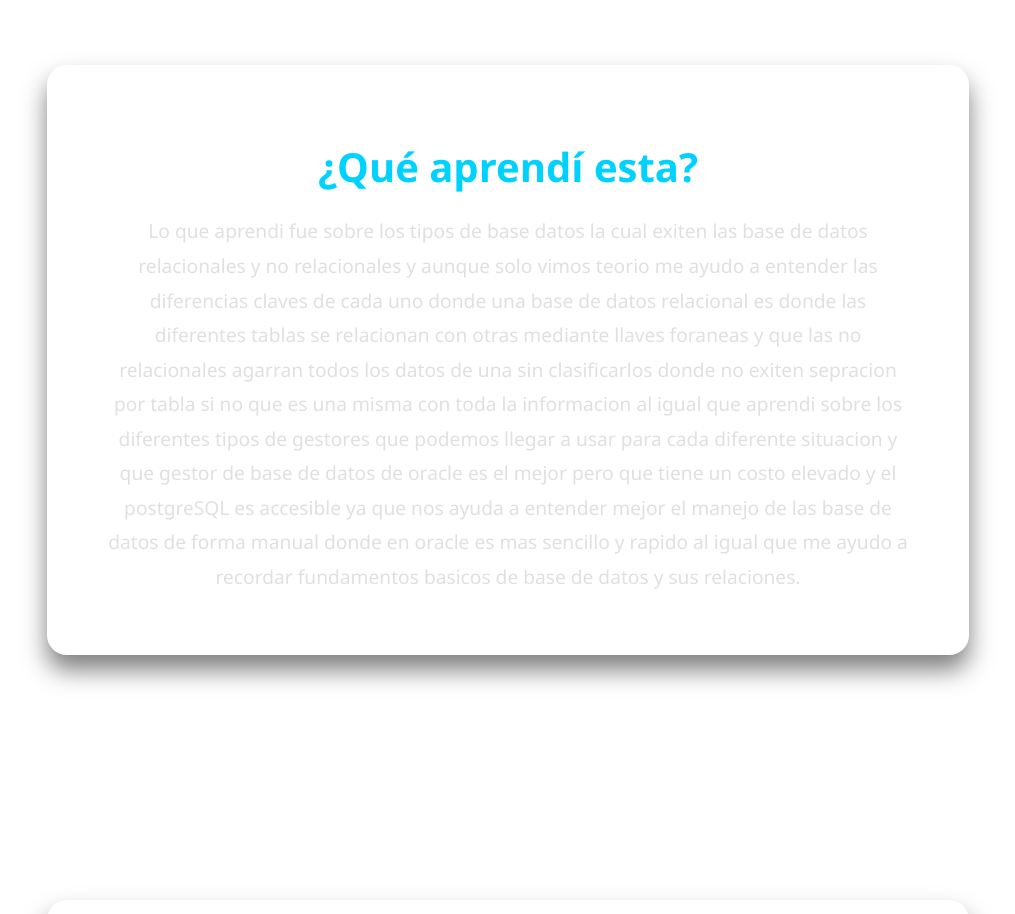
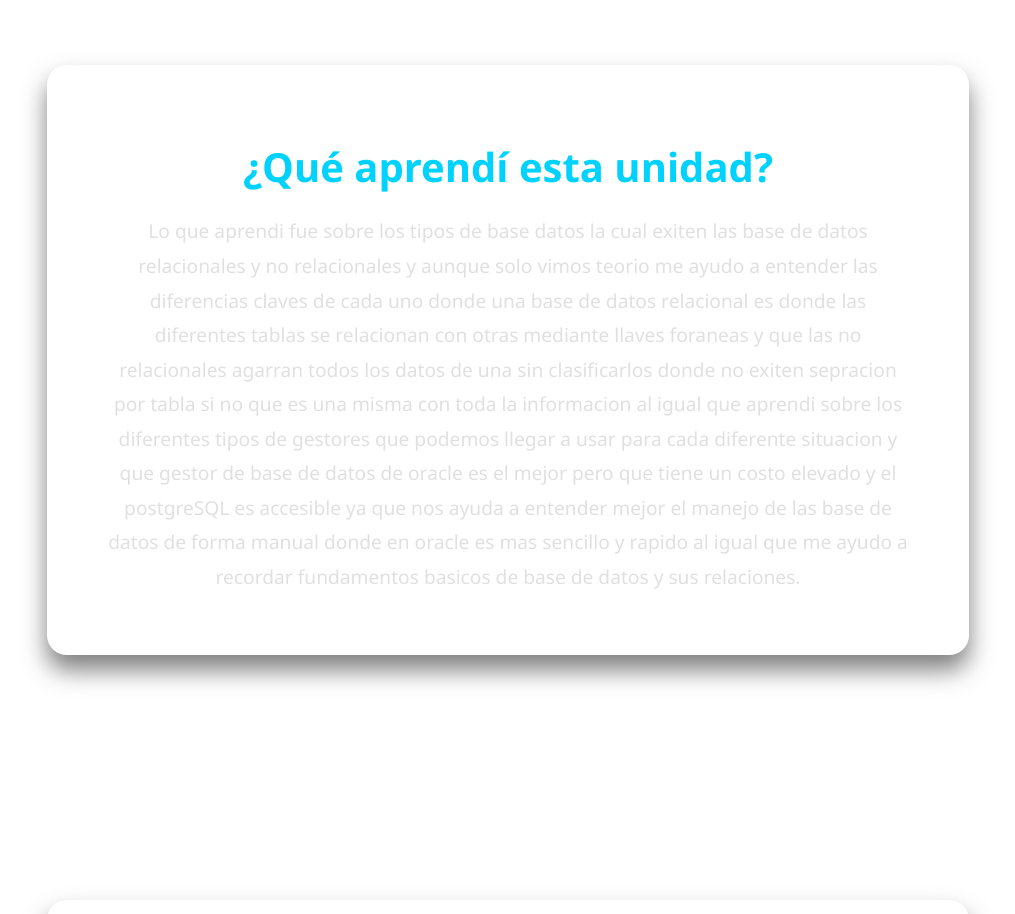
Before and after one commit to juan3042250019-pixel/Artefacto_Base_de_datos, a plain HTML site: page index.html in a window 1280 px wide. Shown: the part 840-1754 px from the top of the page, without its empty margins (132-1147 px from the left). Drawn offline with Linux system fonts and the light colour scheme.

Commit message:
correcion

```diff
--- a/index.html
+++ b/index.html
@@ -133,7 +133,7 @@
         <!-- Sección 2: Qué aprendí -->
         <div class="pantalla">
             <div class="tarjeta-cristal">
-                <h2>¿Qué aprendí esta?</h2>
+                <h2>¿Qué aprendí esta unidad?</h2>
                 <p>Lo que aprendi fue sobre los tipos de base datos la cual exiten las base de datos relacionales y no
                     relacionales
                     y aunque solo vimos teorio me ayudo a entender las diferencias claves de cada uno donde una base de
```
